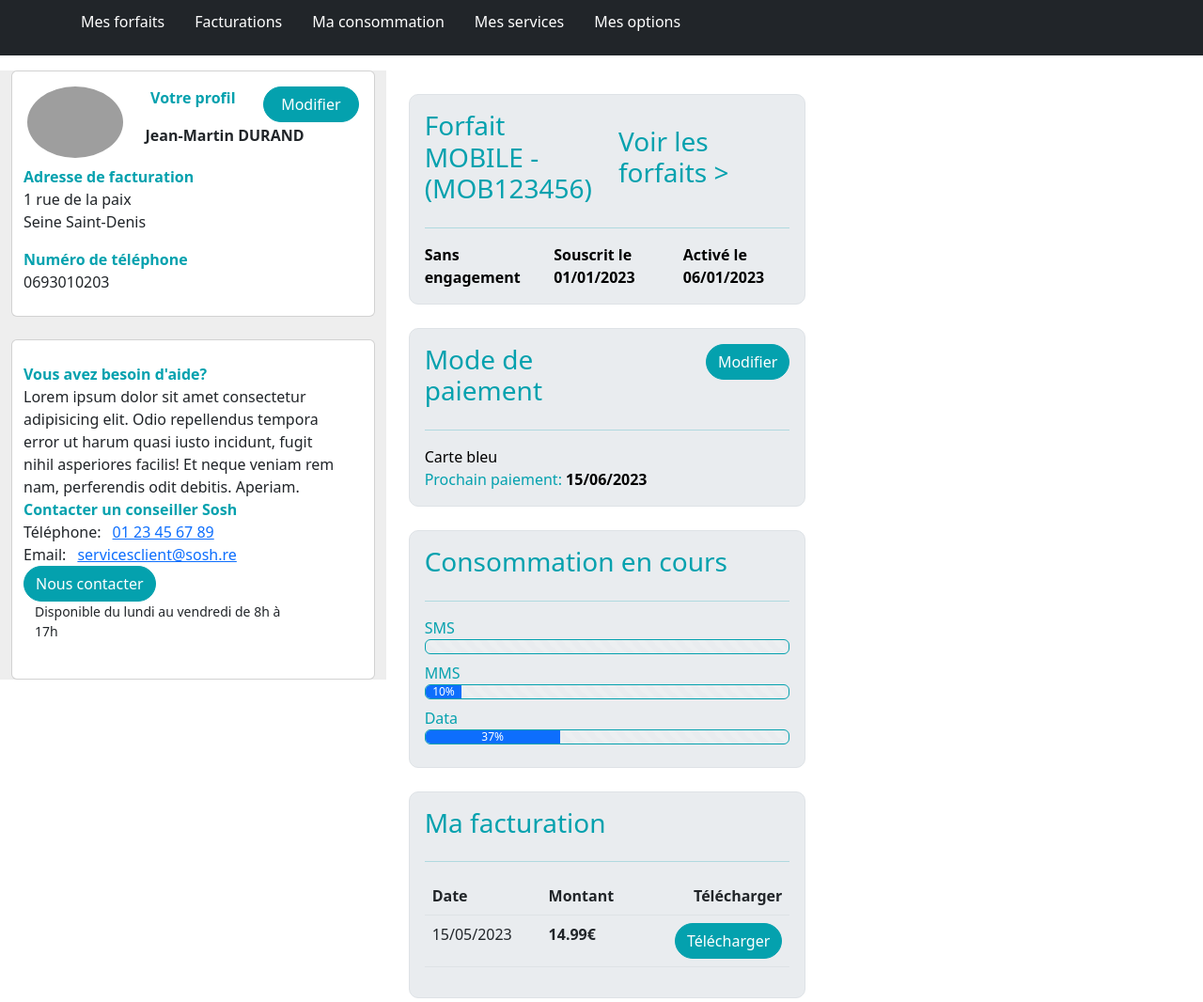
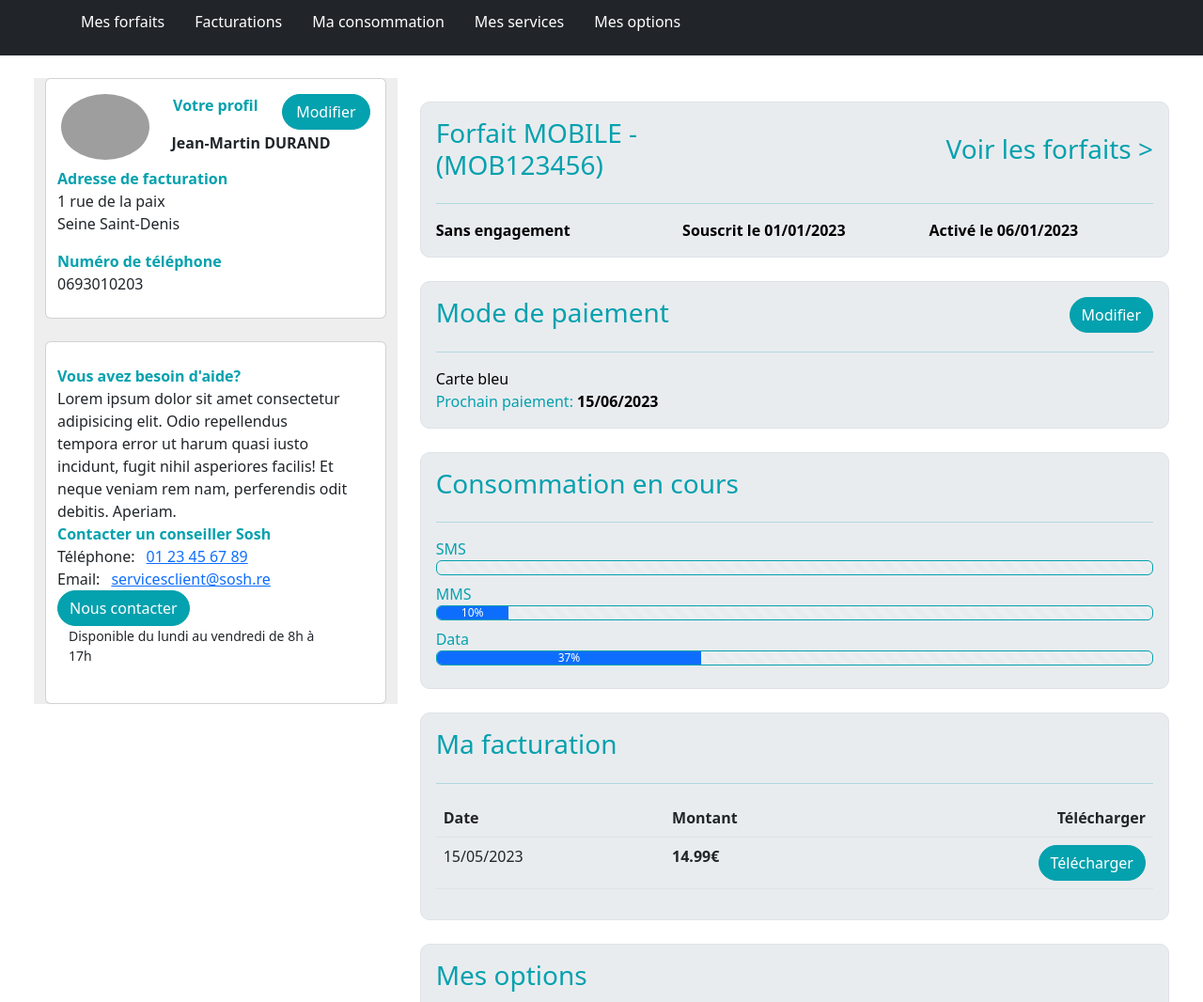
Before and after one commit to emmat974/front-ifr-sosh, a website: page index.html in a window 1280 px wide. Shown: the part 178-1244 px from the top of the page at 94% size. Drawn offline with nearby package versions, Linux system fonts and the light colour scheme; no server answers; grey boxes are pictures that could not be loaded.

Commit message:
Correction bootstrap variables

```diff
--- a/html/layouts/consommation.html
+++ b/html/layouts/consommation.html
@@ -1,4 +1,4 @@
-<div class="col-md-12 col-xl-6 border p-3 content" id="consommation">
+<div class="col-md-12  border p-3 content" id="consommation">
     <div class="row">
         <div class="col col-centered">
             <h2 class="fs-3">Consommation en cours</h2>
--- a/html/layouts/facturations.html
+++ b/html/layouts/facturations.html
@@ -1,4 +1,4 @@
-<div class="col-md-12 col-xl-6 border p-3 content" id="facturations">
+<div class="col-md-12  border p-3 content" id="facturations">
     <div class="row">
         <div class="col col-centered">
             <h2 class="fs-3">Ma facturation</h2>
--- a/html/layouts/forfait.html
+++ b/html/layouts/forfait.html
@@ -1,4 +1,4 @@
-<div class="col-md-12 col-xl-6 border p-3 content" id="forfait">
+<div class="col-md-12  border p-3 content" id="forfait">
     <div class="row">
         <div class="col col-centered">
             <h2 class="fs-3">Forfait MOBILE - (MOB123456)</h2>
--- a/html/layouts/mode-paiement.html
+++ b/html/layouts/mode-paiement.html
@@ -1,4 +1,4 @@
-<div class="col-md-12 col-xl-6 border p-3 content" id="paiement">
+<div class="col-md-12  border p-3 content" id="paiement">
     <div class="row">
         <div class="col col-centered">
             <h2 class="fs-3">Mode de paiement</h2>
--- a/html/layouts/options.html
+++ b/html/layouts/options.html
@@ -1,4 +1,4 @@
-<div class="col-md-12 col-xl-6 border p-3 content" id="options">
+<div class="col-md-12  border p-3 content" id="options">
     <div class="row">
         <div class="col col-centered">
             <h2 class="fs-3">Mes options</h2>
--- a/html/layouts/service.html
+++ b/html/layouts/service.html
@@ -1,4 +1,4 @@
-<div class="col-md-12 col-xl-6 border p-3 content" id="service">
+<div class="col-md-12  border p-3 content" id="service">
     <div class="row">
         <div class="col">
             <h2 class="fs-3">Mes services</h2>
--- a/index.html
+++ b/index.html
@@ -18,7 +18,7 @@
 <body>
     <navbar></navbar>
     <menu></menu>
-    <div class="row">
+    <div class="m-lg-4 row">
         <sidenav-left class="col-lg-4"></sidenav-left>
         <sidenav-right class="col-lg-8"></sidenav-right>
     </div>
--- a/index.js
+++ b/index.js
@@ -21,7 +21,7 @@ async function init() {
     gotElement("html/layouts/consommation.html","sidenav-right")
     gotElement("html/layouts/facturations.html","sidenav-right")
     gotElement("html/layouts/options.html","sidenav-right")
-    gotElement("html/layouts/services.html","sidenav-right")
+    gotElement("html/layouts/service.html","sidenav-right")
     console.log("Elements initialisés");
 }
 
```
